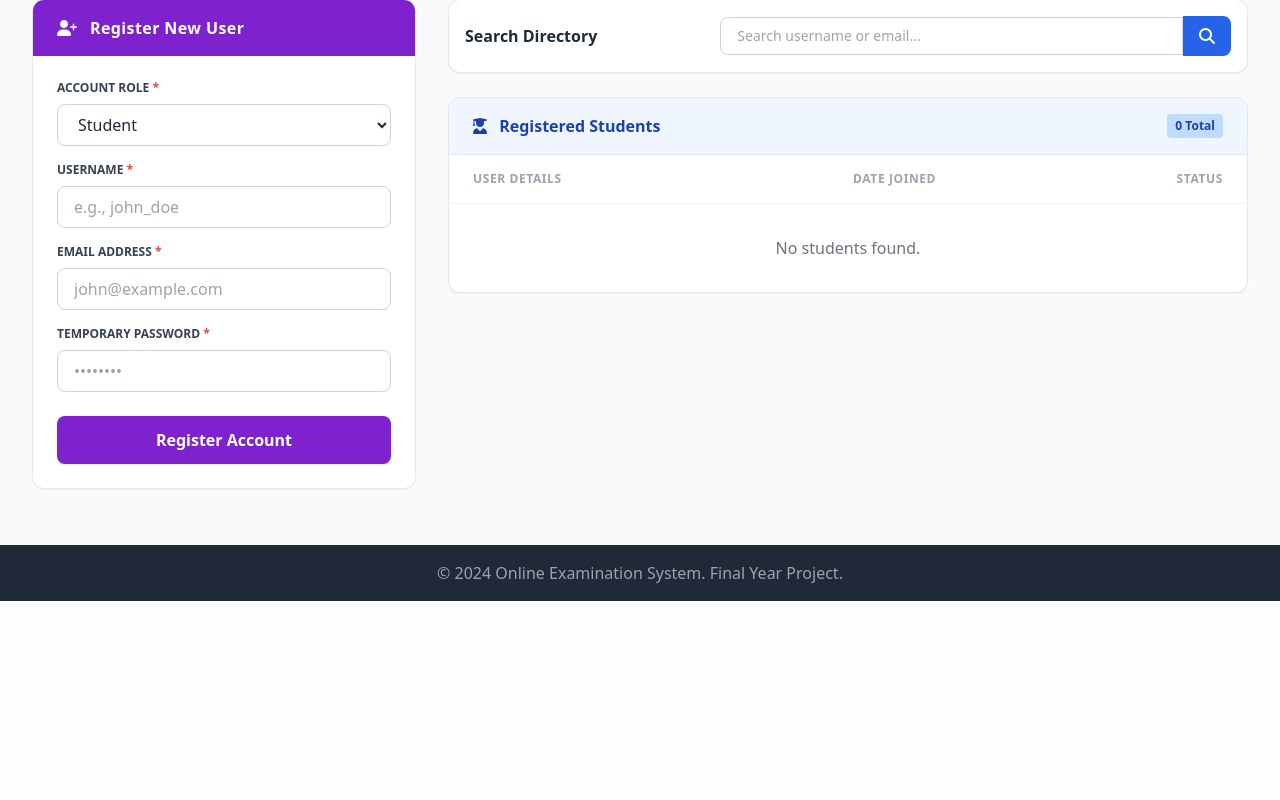
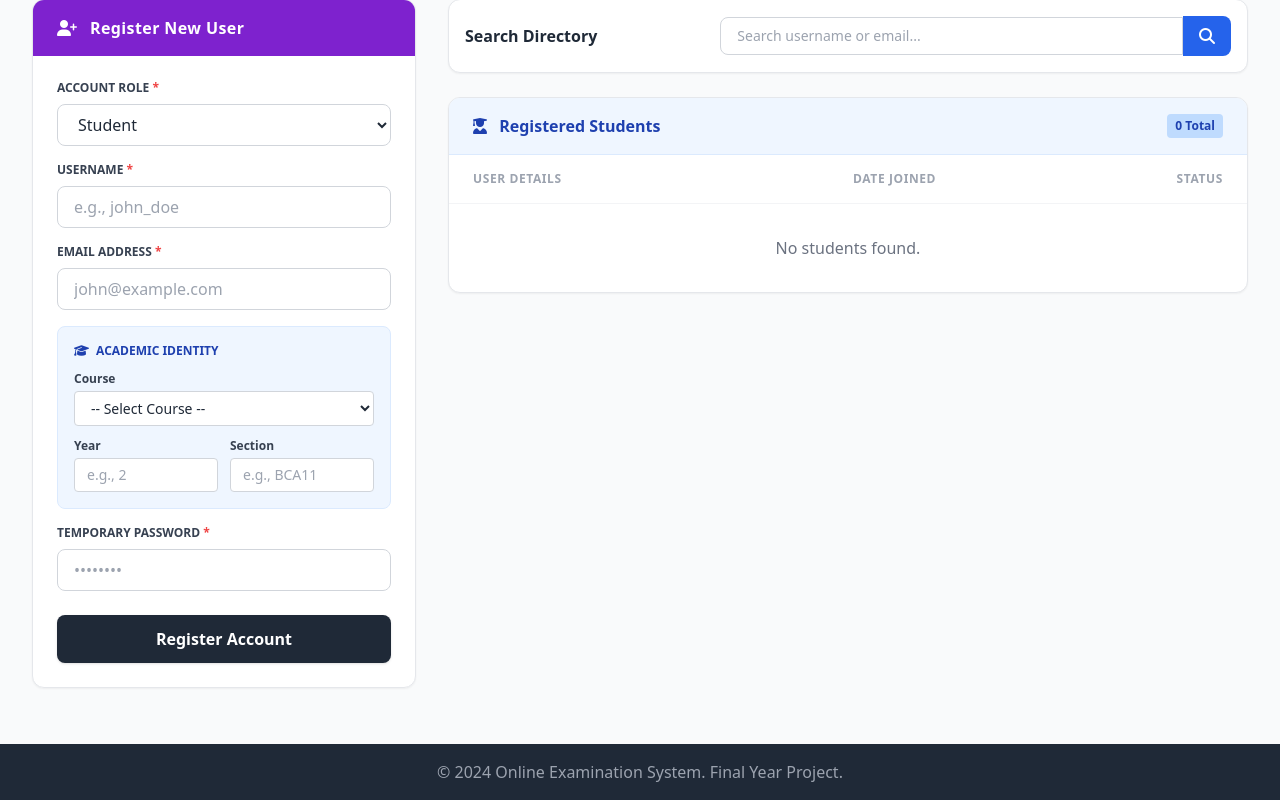
Before and after one commit to Ajay-Kureel/OECMS, a Django app: page /accounts/admin-dashboard/users/ in a window 1280 px wide. Shown: the part 286-1086 px from the top of the page. Before the commit the page ends 887 px from the top, so only its background shows below. Run offline with Django 5.2, Linux system fonts and the light colour scheme; a user stored in the database is signed in; tables that the repository leaves empty hold one stand-in row (values such as "Sample post"); some libraries are stand-ins or nearby versions.

Commit message:
Feat/ Selective Exam targeting based on Course , year, section. updates : faculty/admin exam forms, student gets filtered exams .

```diff
--- a/apps/accounts/models.py
+++ b/apps/accounts/models.py
@@ -1,6 +1,6 @@
 from django.db import models
 from django.contrib.auth.models import AbstractUser
-
+from academics.models import Course
 class CustomUser(AbstractUser):
     # Define Roles
     ADMIN = 'admin'
@@ -18,6 +18,11 @@
     profile_picture = models.ImageField(upload_to='profile_pics/', blank=True, null=True)
     address = models.TextField(blank=True)
 
+    # --- NEW: Academic Identity (For Students Only) ---
+    course = models.ForeignKey(Course, on_delete=models.SET_NULL, null=True, blank=True, related_name='students')
+    year = models.PositiveIntegerField(null=True, blank=True, help_text="e.g., 1, 2, 3")
+    section = models.CharField(max_length=50, null=True, blank=True, help_text="e.g., BCA11, A, CS-3A")
+
     # Specific fields for validation
     is_approved = models.BooleanField(default=False) # For faculty/students waiting for admin approval
 
--- a/apps/accounts/views.py
+++ b/apps/accounts/views.py
@@ -134,6 +134,31 @@
 @student_required
 def student_dashboard(request):
     now = timezone.now()
+    user = request.user
+    # Create a filter that matches the exam's targets to the user's profile
+    # If a target field on the exam is NULL, it means it applies to everyone in that category!
+    cohort_filter = Q(
+        (Q(target_course=user.course) | Q(target_course__isnull=True)) &
+        (Q(target_year=user.year) | Q(target_year__isnull=True)) &
+        (Q(target_section__iexact=user.section) | Q(target_section__isnull=True) | Q(target_section=""))
+    )
+
+    # Apply the cohort filter to Active Exams
+    active_exams = Exam.objects.filter(
+        cohort_filter,
+        start_time__lte=now,
+        end_time__gte=now
+    ).exclude(
+        # Don't show exams the student has already submitted
+        studentexam__student=user, studentexam__status='submitted'
+    ).order_by('end_time')
+
+    # Apply the cohort filter to Upcoming Exams
+    upcoming_exams = Exam.objects.filter(
+        cohort_filter,
+        start_time__gt=now
+    ).order_by('start_time')[:5]
+
 
     # The threshold for when an exam becomes "Active" (Lobby opens 20 mins early)
     lobby_threshold = now + timedelta(minutes=20)
@@ -143,6 +168,7 @@
         student=request.user,
         status='submitted'
     ).values_list('exam_id', flat=True)
+
 
     # 2. Active Exams: Lobby is open (start_time is within the next 20 mins or past) AND exam hasn't ended
     active_exams = Exam.objects.filter(
@@ -154,6 +180,7 @@
     upcoming_exams = Exam.objects.filter(
         start_time__gt=lobby_threshold
     ).order_by('start_time')
+
 
     # 4. Past Results
     past_results = StudentExam.objects.filter(
@@ -175,7 +202,7 @@
 @admin_required
 def manage_users(request):
     search_q = request.GET.get('q', '')
-    active_tab = request.GET.get('tab', 'students') # Default to students tab
+    active_tab = request.GET.get('tab', 'students')
 
     if request.method == 'POST':
         action = request.POST.get('action')
@@ -186,20 +213,23 @@
             password = request.POST.get('password')
             role = request.POST.get('role')
 
-            # 1. Check if username already exists
             if User.objects.filter(username=username).exists():
                 messages.error(request, f'Username "{username}" is already taken.')
             else:
-                # 2. Securely create the user (this hashes the password!)
                 user = User.objects.create_user(username=username, email=email, password=password)
+                user.role = role
 
-                # 3. Assign the custom role and save
-                user.role = role
+                # NEW: If it's a student, save their academic identity
+                if role == 'student':
+                    course_id = request.POST.get('course')
+                    if course_id:
+                        user.course = Course.objects.get(id=course_id)
+                    user.year = request.POST.get('year')
+                    user.section = request.POST.get('section')
+
                 user.save()
-
                 messages.success(request, f'{role.capitalize()} "{username}" registered successfully!')
 
-            # Keep them on the tab of the role they just created
             return redirect(f'/accounts/admin-dashboard/users/?tab={role}s')
 
     # Fetch Data & Apply Search Filters
--- a/apps/exams/forms.py
+++ b/apps/exams/forms.py
@@ -31,7 +31,7 @@
     class Meta:
         model = Exam
         # REMOVED 'total_marks' and 'questions' from here
-        fields = ['title', 'subject', 'start_time', 'end_time', 'duration_minutes', 'passing_marks', 'proctoring_enabled','instructions']
+        fields = ['title', 'subject', 'start_time', 'end_time', 'duration_minutes', 'passing_marks', 'proctoring_enabled','instructions','target_course', 'target_year', 'target_section']
         widgets = {
             'start_time': forms.DateTimeInput(attrs={'type': 'datetime-local'}),
             'end_time': forms.DateTimeInput(attrs={'type': 'datetime-local'}),
--- a/templates/accounts/manage_users.html
+++ b/templates/accounts/manage_users.html
@@ -30,7 +30,7 @@
 
                     <div class="mb-4">
                         <label class="block text-gray-700 font-bold mb-2 text-xs uppercase">Account Role <span class="text-red-500">*</span></label>
-                        <select name="role" required class="w-full px-4 py-2 border border-gray-300 rounded-lg focus:ring-2 focus:ring-blue-500 bg-white">
+                        <select name="role" id="roleSelector" required class="w-full px-4 py-2 border border-gray-300 rounded-lg focus:ring-2 focus:ring-blue-500 bg-white" onchange="toggleStudentFields()">
                             <option value="student" {% if active_tab == 'students' %}selected{% endif %}>Student</option>
                             <option value="faculty" {% if active_tab == 'facultys' %}selected{% endif %}>Faculty</option>
                         </select>
@@ -46,13 +46,40 @@
                         <input type="email" name="email" required placeholder="john@example.com" class="w-full px-4 py-2 border border-gray-300 rounded-lg focus:ring-2 focus:ring-blue-500">
                     </div>
 
+                    <div id="studentFields" class="bg-blue-50 p-4 rounded-lg mb-4 border border-blue-100">
+                        <p class="text-xs font-bold text-blue-800 uppercase mb-3"><i class="fas fa-graduation-cap mr-1"></i> Academic Identity</p>
+
+                        <div class="mb-3">
+                            <label class="block text-gray-700 font-bold mb-1 text-xs">Course</label>
+                            <select name="course" class="w-full px-3 py-1.5 border border-gray-300 rounded focus:ring-2 focus:ring-blue-500 bg-white text-sm">
+                                <option value="">-- Select Course --</option>
+                                {% for c in courses %}
+                                    <option value="{{ c.id }}">{{ c.name }}</option>
+                                {% endfor %}
+                            </select>
+                        </div>
+
+                        <div class="grid grid-cols-2 gap-3">
+                            <div>
+                                <label class="block text-gray-700 font-bold mb-1 text-xs">Year</label>
+                                <input type="number" name="year" min="1" max="5" placeholder="e.g., 2" class="w-full px-3 py-1.5 border border-gray-300 rounded focus:ring-2 focus:ring-blue-500 text-sm">
+                            </div>
+                            <div>
+                                <label class="block text-gray-700 font-bold mb-1 text-xs">Section</label>
+                                <input type="text" name="section" placeholder="e.g., BCA11" class="w-full px-3 py-1.5 border border-gray-300 rounded focus:ring-2 focus:ring-blue-500 text-sm">
+                            </div>
+                        </div>
+                    </div>
+
                     <div class="mb-6">
                         <label class="block text-gray-700 font-bold mb-2 text-xs uppercase">Temporary Password <span class="text-red-500">*</span></label>
                         <input type="password" name="password" required placeholder="••••••••" class="w-full px-4 py-2 border border-gray-300 rounded-lg focus:ring-2 focus:ring-blue-500">
                     </div>
 
-                    <button type="submit" class="w-full bg-purple-700 text-white font-bold py-3 px-4 rounded-lg hover:bg-gray-900 transition shadow">Register Account</button>
+                    <button type="submit" class="w-full bg-gray-800 text-white font-bold py-3 px-4 rounded-lg hover:bg-gray-900 transition shadow">Register Account</button>
                 </form>
+
+
             </div>
         </div>
 
@@ -173,5 +200,18 @@
         document.getElementById('tab-content-' + tabName).classList.remove('hidden');
         document.getElementById('tab-btn-' + tabName).className = "pb-4 font-bold text-lg transition-colors duration-200 text-blue-600 border-b-2 border-blue-600";
     }
+
+    function toggleStudentFields() {
+        const role = document.getElementById('roleSelector').value;
+        const studentFields = document.getElementById('studentFields');
+        if (role === 'student') {
+            studentFields.style.display = 'block';
+        } else {
+            studentFields.style.display = 'none';
+        }
+    }
+    // Run once on page load to set initial state
+    window.onload = toggleStudentFields;
 </script>
+
 {% endblock %}
```
Also changed, not shown: apps/accounts/admin.py (+18 -8 lines), apps/exams/models.py (+6 -1 lines), apps/exams/views.py (+16 -3 lines), templates/exams/admin_create_exam.html (+25 -0 lines), templates/exams/create_exam.html (+21 -4 lines), apps/accounts/migrations/0002_customuser_course_customuser_section_customuser_year.py (added), apps/exams/migrations/0003_exam_target_course_exam_target_section_and_more.py (added).
